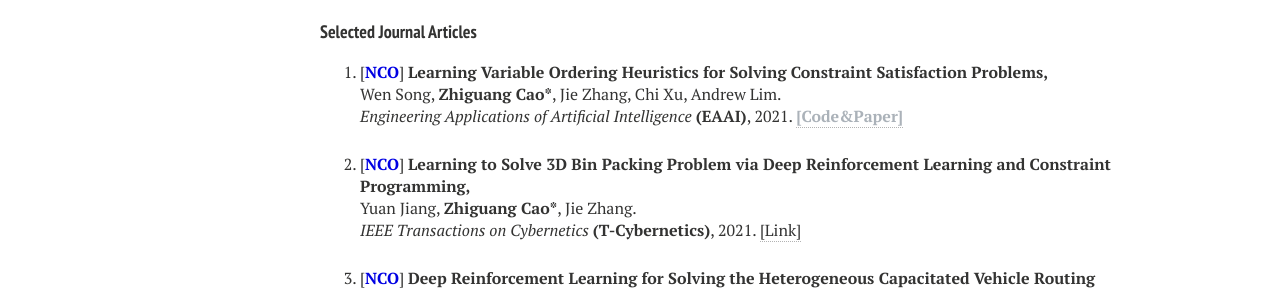
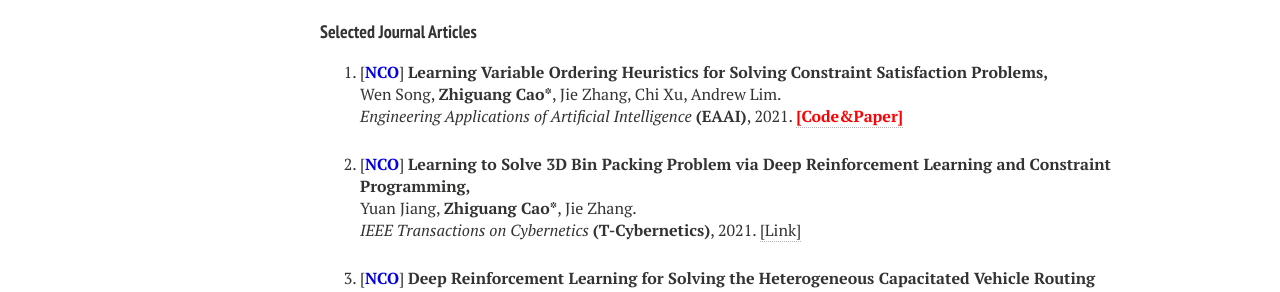
Before and after one commit to zhiguangcaosg/zhiguangcaosg.github.io, a Jekyll site: the page built from publications.md, in a window 1280 px wide. Shown: the part 1228-1520 px from the top of the page. Built offline with Jekyll 4.4.1, drawn with Linux system fonts in a browser that asks for light colours; nearby versions of some CDN libraries.

Commit message:
Update publications.html

```diff
--- a/_layouts/publications.html
+++ b/_layouts/publications.html
@@ -243,7 +243,7 @@ div.bibtex pre { font-size: 75%; overflow: auto;  width: 100%; padding: 0em 0em;
 <p>
 [<font color="#0000E3"><b>NCO</b></font>] <b>Learning Variable Ordering Heuristics for Solving Constraint Satisfaction Problems,</b>
 <br>Wen Song, <b>Zhiguang Cao*</b>, Jie Zhang, Chi Xu, Andrew Lim.<br>
-<i>Engineering Applications of Artificial Intelligence</i> <b>(EAAI)</b>, 2021. <a href="https://zhiguangcaosg.github.io/publications/"> <font color="#ABB2B9"><b>[Code&Paper]</b> </font></a>
+<i>Engineering Applications of Artificial Intelligence</i> <b>(EAAI)</b>, 2021. <a href="https://github.com/songwenas12/csp-drl"> <font color="#FF0000"><b>[Code&Paper]</b> </font></a>
 </p>
 </li>
 
```
